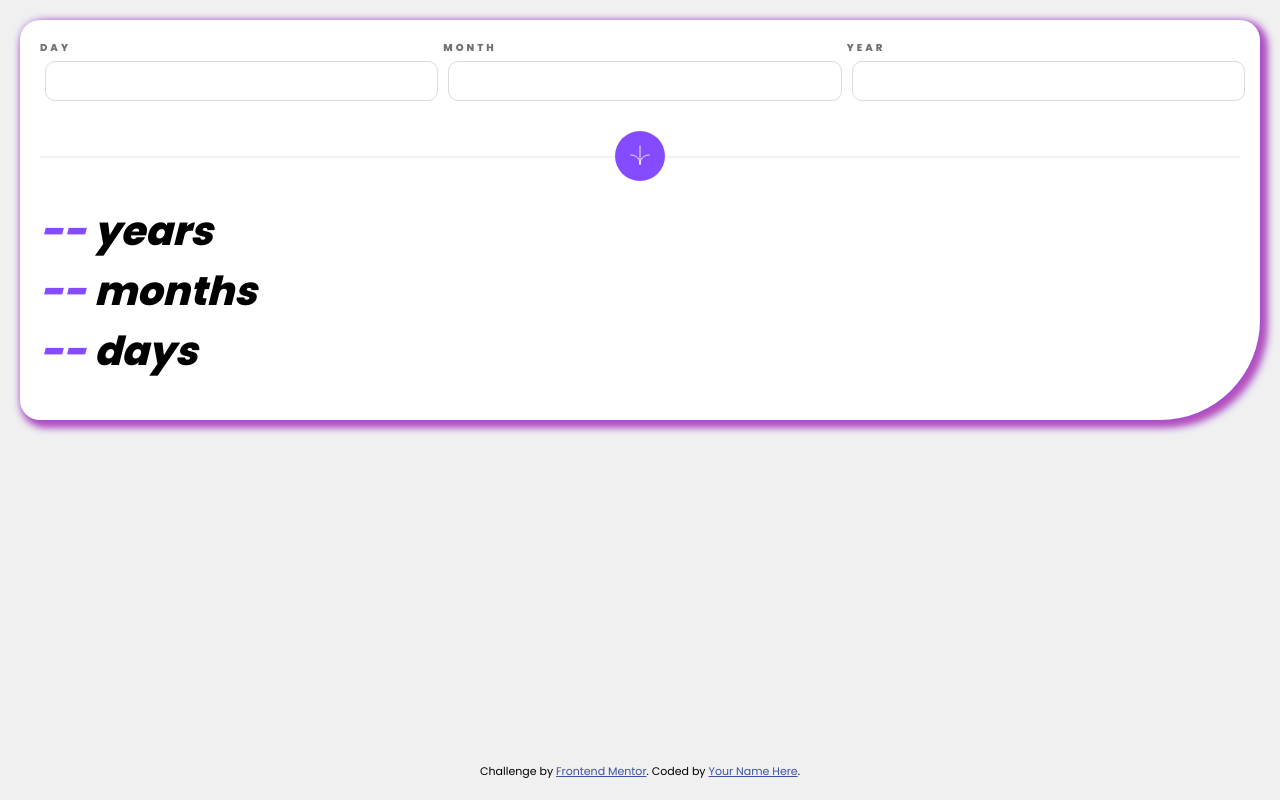
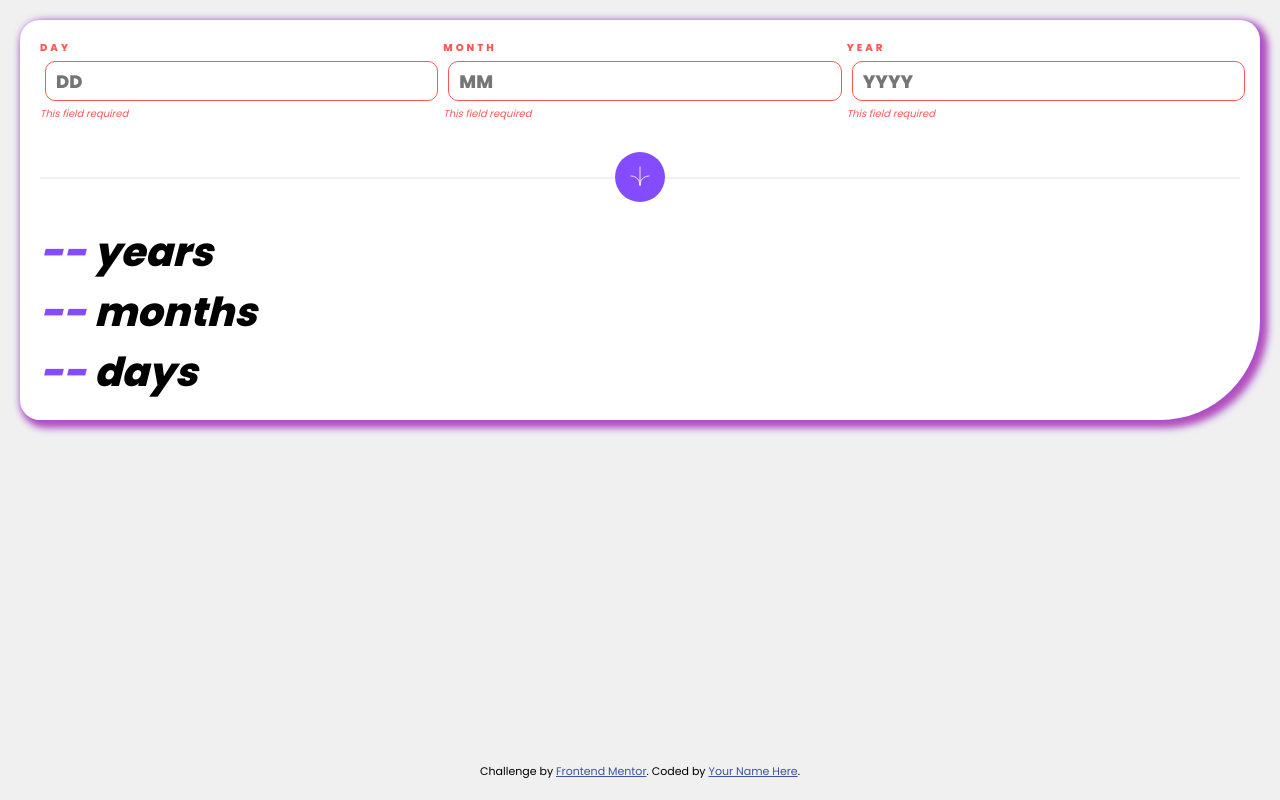
Before and after one commit to Diego2Drm/age-calculator-app-main, a website: page src/index.html in a window 1280 px wide. Both pictures are taken after a click on the button 640 px from the left and 156 px from the top of the page. Drawn offline with Linux system fonts and the light colour scheme.

Commit message:
Error States

```diff
--- a/src/index.html
+++ b/src/index.html
@@ -23,17 +23,25 @@
 <body>
   <section>
     <div>
-      <label>
-        <span>Day</span>
-        <input type="number" id="day" min="1" max="31">
+      <label id="labelDay">
+        <p>Day</p>
+        <input type="number" id="day" min="1" max="31" placeholder="DD">
+        <span class="hidden">This field required</span>
+        <span id="errorDay" class="hidden">Must be a valid day</span>
       </label>
-      <label>
-        <span>Month</span>
-        <input type="number" id="month" min="1" max="12">
+
+      <label id="labelMonth">
+        <p>Month</p>
+        <input type="number" id="month" min="1" max="12" placeholder="MM">
+        <span class="hidden">This field required</span>
+        <span id="errorDay" class="hidden">Must be a valid month</span>
       </label>
-      <label>
-        <span>Year</span>
-        <input type="number" id="year" min="1900" max="2100">
+
+      <label id="labelYear">
+        <p>Year</p>
+        <input type="number" id="year" min="1900" max="2100" placeholder="YYYY">
+        <span class="hidden">This field required</span>
+        <span id="errorDay" class="hidden">Must be a valid year</span>
       </label>
     </div>
 
--- a/src/script.js
+++ b/src/script.js
@@ -1,12 +1,56 @@
+function errorDate(date, elementId) {
+  let label = document.getElementById(elementId);
+
+  if (date > label.firstElementChild.nextElementSibling.max) {
+    label.firstElementChild.classList.add("errorDate");
+    label.lastElementChild.classList.remove("hidden")
+    label.lastElementChild.classList.add("show")
+  } else {
+    label.firstElementChild.classList.remove("errorDate");
+    label.lastElementChild.classList.add("hidden")
+    label.lastElementChild.classList.remove("show")
+  }
+}
+
+function errorYear(year) {
+  let inputYear = document.getElementById("year");
+
+  if (year > inputYear.max || year < inputYear.min) {
+    inputYear.previousElementSibling.classList.add("errorDate")
+    inputYear.nextElementSibling.nextElementSibling.classList.add("show")
+    inputYear.nextElementSibling.nextElementSibling.classList.remove("hidden")
+  } else {
+    inputYear.nextElementSibling.nextElementSibling.classList.add("hidden");
+    inputYear.nextElementSibling.nextElementSibling.classList.remove("show");
+    inputYear.previousElementSibling.classList.remove("errorDate");
+  }
+
+}
 
 function isValidDate(year, month, day) {
+  errorDate(day, "labelDay")
+  errorDate(month, "labelMonth")
+  errorYear(year)
+
   const date = new Date(year, month - 1, day);
   return date.getFullYear() === year && date.getMonth() === month - 1 && date.getDate() === day;
+
 }
 
+
+
 function calculateAge(birthYear, birthMonth, birthDay) {
+
   if (!isValidDate(birthYear, birthMonth, birthDay)) {
-    return "La fecha ingresada no es válida.";
+    errorValidDate(birthDay, "labelDay")
+    errorValidDate(birthMonth, "labelMonth")
+    errorValidDate(birthYear, "labelYear")
+    if (birthDay > 0) {
+      let labelDay = document.getElementById("labelDay");
+      labelDay.lastElementChild.classList.remove("hidden")
+      labelDay.lastElementChild.classList.add("show")
+    }
+    return console.log("La fecha ingresada no es válida.");
   }
 
   const birthDate = new Date(birthYear, birthMonth - 1, birthDay);
@@ -42,4 +86,41 @@ function showAge() {
   const day = parseInt(document.getElementById("day").value);
   calculateAge(year, month, day)
 
+  toggleEmptyField(day, "labelDay")
+  toggleEmptyField(month, "labelMonth")
+  toggleEmptyField(year, "labelYear")
 }
+
+function toggleEmptyField(value, elementId) {
+  let label = document.getElementById(elementId);
+
+  if (!value) {
+    label.firstElementChild.classList.add("empty")
+    label.firstElementChild.nextElementSibling.classList.add("error")
+    label.lastElementChild.previousElementSibling.classList.add("show");
+    label.lastElementChild.previousElementSibling.classList.remove("hidden");
+  } else {
+    label.firstElementChild.classList.remove("empty")
+    label.firstElementChild.nextElementSibling.classList.remove("error")
+    label.lastElementChild.previousElementSibling.classList.add("hidden");
+    label.lastElementChild.previousElementSibling.classList.remove("show");
+
+  }
+}
+
+function errorValidDate(isInvalid, elementId) {
+  let label = document.getElementById(elementId);
+
+  if (isInvalid) {
+    label.firstElementChild.classList.add("errorDate")
+    label.firstElementChild.nextElementSibling.classList.add("errorInput")
+  } else {
+    label.firstElementChild.classList.remove("errorDate");
+    label.firstElementChild.nextElementSibling.classList.remove("errorInput");
+  }
+}
+// let inputs = document.getElementsByTagName("label");
+
+// Array.from(inputs).forEach(input => {
+//   console.log(input);
+// })
--- a/src/styles.css
+++ b/src/styles.css
@@ -7,6 +7,7 @@
   font-family: PoppinsExtraBold;
   src: url(./assets/fonts/Poppins-ExtraBold.ttf);
 }
+
 
 :root {
   /* ### Primary */
@@ -67,14 +68,18 @@ label {
   width: 100%;
 }
 
-label span {
+label p {
   color: var(--Grey-500);
-  /* font-weight: 900; */
   font-family: PoppinsExtraBold;
   text-transform: uppercase;
   letter-spacing: .3rem;
   font-size: 1rem;
 }
+
+label span.hidden {
+  display: none;
+}
+
 
 label input {
   margin-left: .5rem;
@@ -97,7 +102,7 @@ section div:nth-child(2) {
   position: relative;
 }
 
-section div:nth-child(2) .line{
+section div:nth-child(2) .line {
   position: absolute;
   width: 100%;
   height: .2rem;
@@ -114,20 +119,48 @@ button {
   position: relative;
 }
 
-button img{
+button img {
   width: 2rem;
   height: 2rem;
 }
 
-section div:nth-child(3){
+section div:nth-child(3) {
   margin-top: 2rem;
 }
-section div:nth-child(3) p{
+
+section div:nth-child(3) p {
   font-size: 4rem;
   font-family: PoppinsExtraBold;
   font-style: italic;
   color: var(--Black);
 }
-section div:nth-child(3) p span{
+
+section div:nth-child(3) p span {
   color: var(--Purple-500);
 }
+
+/* input Empty */
+label p.empty {
+  color: var(--Red-400);
+}
+
+label p.errorDate {
+  color: var(--Red-400);
+}
+
+label span.show {
+  display: block;
+  color: var(--Red-400);
+  font-size: 1rem;
+  font-style: italic;
+  font-weight: 400;
+  font-family: Poppins;
+}
+
+label input.error {
+  border: 1px solid var(--Red-400);
+}
+
+label input.errorInput {
+  border: 1px solid var(--Red-400);
+}
```
